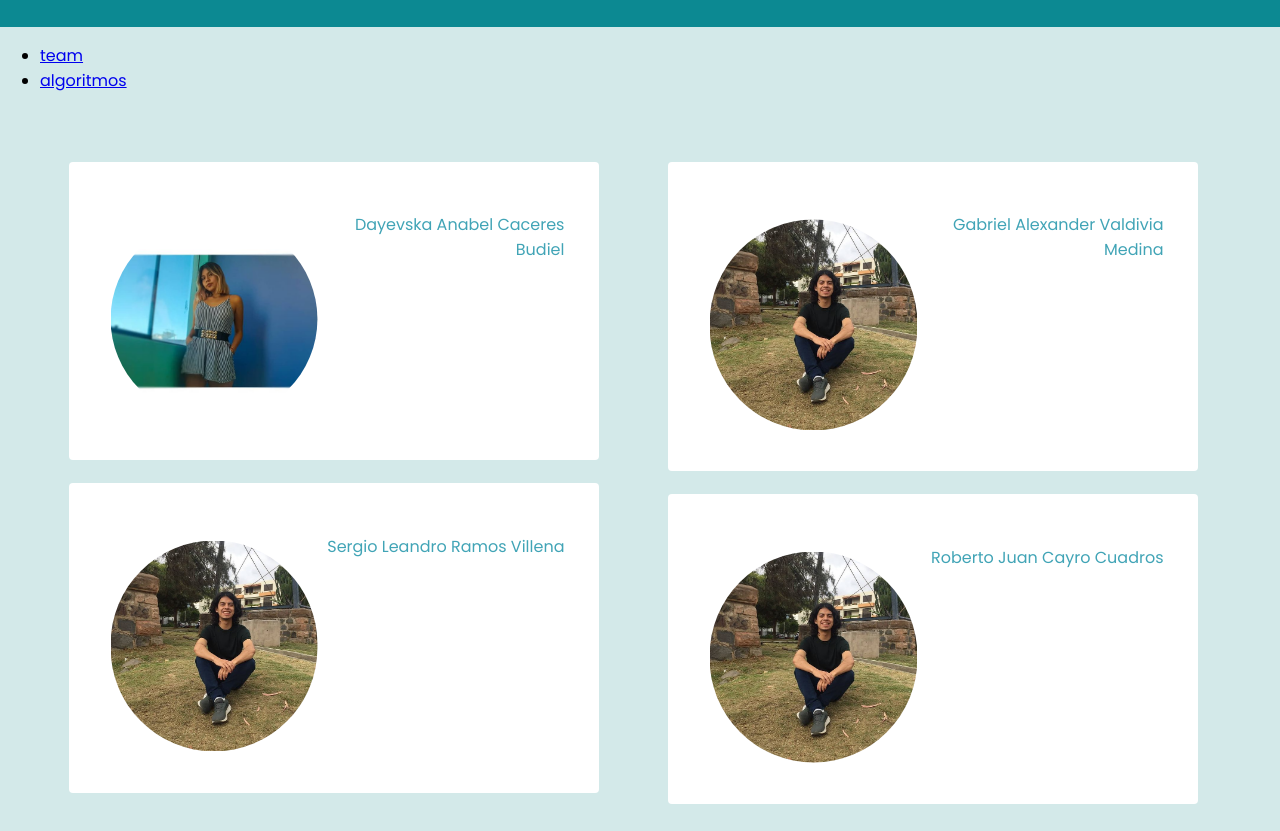
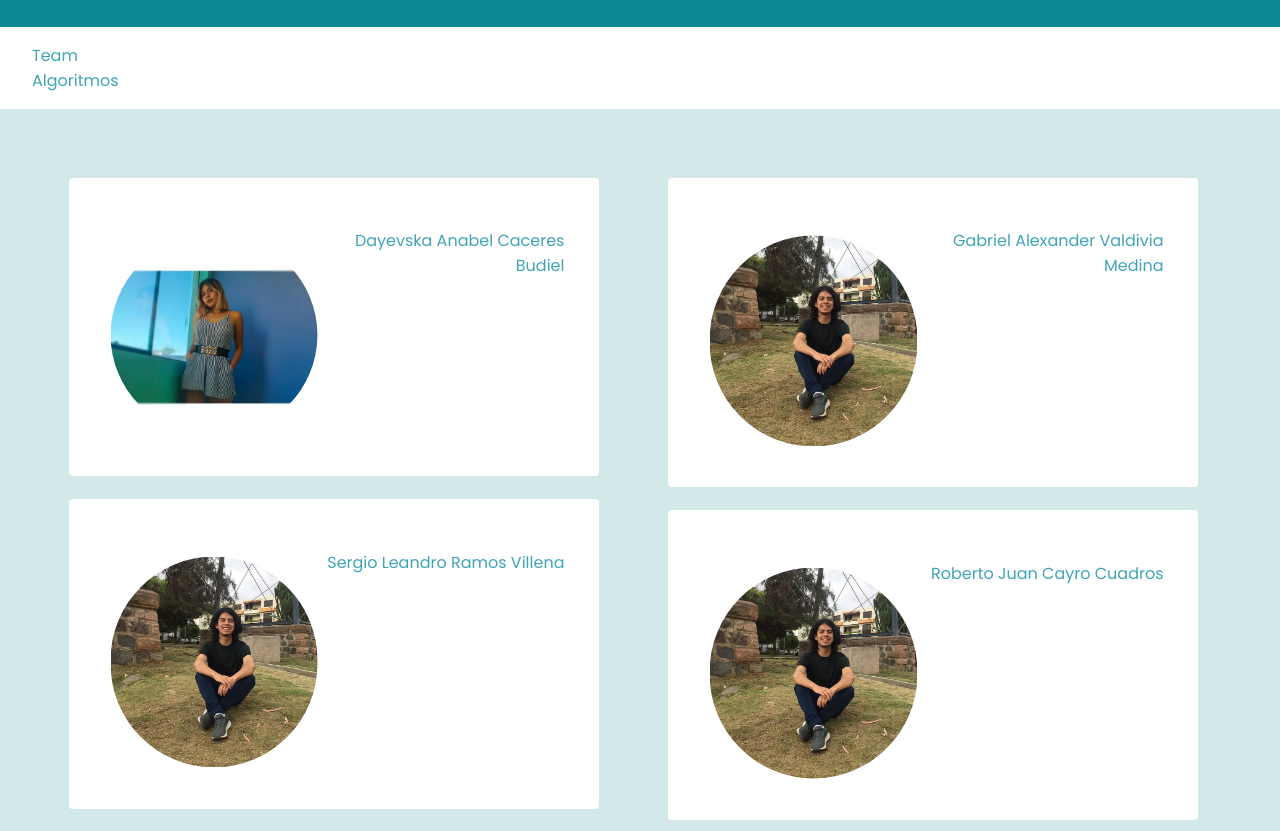
Before and after one commit to UCSP-CS2B1/frontend-laboratory-grupo-7, a website: page index.html in a window 1280 px wide. Shown: the part 68-899 px from the top of the page. Drawn offline with nearby package versions, Linux system fonts and the light colour scheme.

Commit message:
Commit Sergio

```diff
--- a/css/style.css
+++ b/css/style.css
@@ -68,7 +68,38 @@ div#izquierda{
     height:45%;
     border-radius:150px;
 }
+/*Navbar*/
 
+.navbar {
+     background: white;
+    padding: 1em;
+        place-content: space-between;
+    display: grid;
+    grid-template-rows: auto auto;
+    justify-content: unset;
+}
+.navbar a {
+    text-decoration: none;
+    color: #41A4B6;
+}
+.navbar ul {
+    list-style-type: none;
+    margin: 0;
+    padding: 0;
+    align-items: center;
+}
+
+.navbar nav {
+    display: block;
+    justify-content: space-between;
+}
+.navbar nav ul {
+    display: block;
+}
+.navbar nav a {
+    font-size: 1em;
+    padding: 0em 1em;
+}
 /* nav drawer*/
 .header{
     width: 90%;
--- a/css/style2.css
+++ b/css/style2.css
@@ -79,7 +79,38 @@ div#izquierda{
     padding: 3%;
 }
 
+/*Navbar*/
 
+.navbar {
+     background: white;
+    padding: 1em;
+        place-content: space-between;
+    display: grid;
+    grid-template-rows: auto auto;
+    justify-content: unset;
+}
+.navbar a {
+    text-decoration: none;
+    color: #41A4B6;
+}
+.navbar ul {
+    list-style-type: none;
+    margin: 0;
+    padding: 0;
+    align-items: center;
+}
+
+.navbar nav {
+    display: block;
+    justify-content: space-between;
+}
+.navbar nav ul {
+    display: block;
+}
+.navbar nav a {
+    font-size: 1em;
+    padding: 0em 1em;
+}
 /* nav drawer*/
 .header{
     width: 90%;
--- a/index.html
+++ b/index.html
@@ -7,21 +7,19 @@
     </head>
 
     <body>
-        <div id="Titulo">
+           <div id="Titulo">
             <h2>Frontend Project</h2>
         </div>
+    <div class="navbar">
 
-    <header>
-      <div class="menu">
-          <a href='index.html' class="bt-menu">menu</a>
-      </div>
         <nav>
-           <ul>
-              <li><a href="index.html" >team</a></li>
-              <li><a href="pages/index2.html" >algoritmos</a></li>
-          </ul>
+           <ul class='left.navigation'>
+              <li><a href="index.html" >Team</a></li>
+              <li><a href="pages/index2.html" >Algoritmos</a></li>
+           </ul>
         </nav>
-    </header>
+
+    </div>
 
 
 
```
Also changed, not shown: pages/index2.html (+4 -2 lines).
